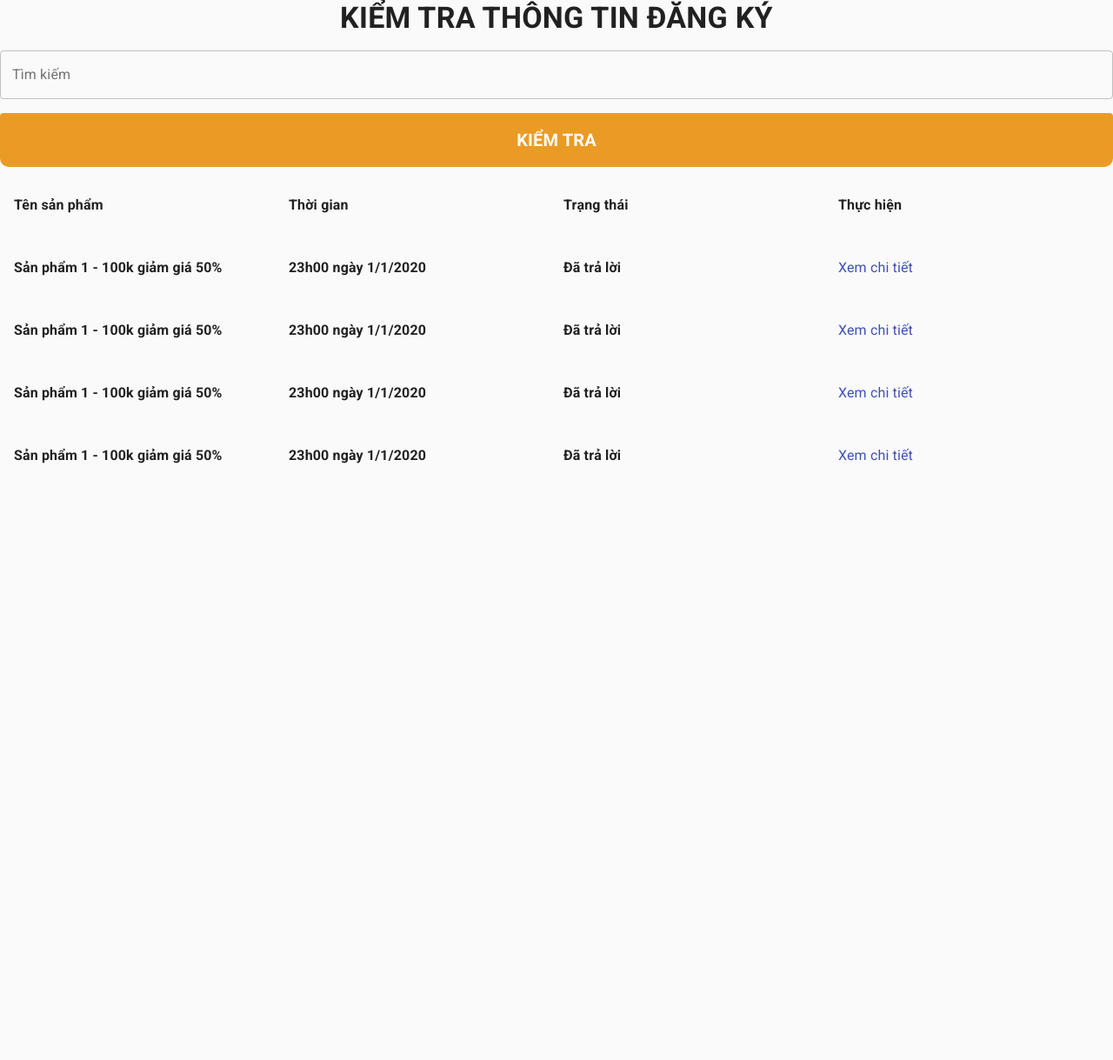
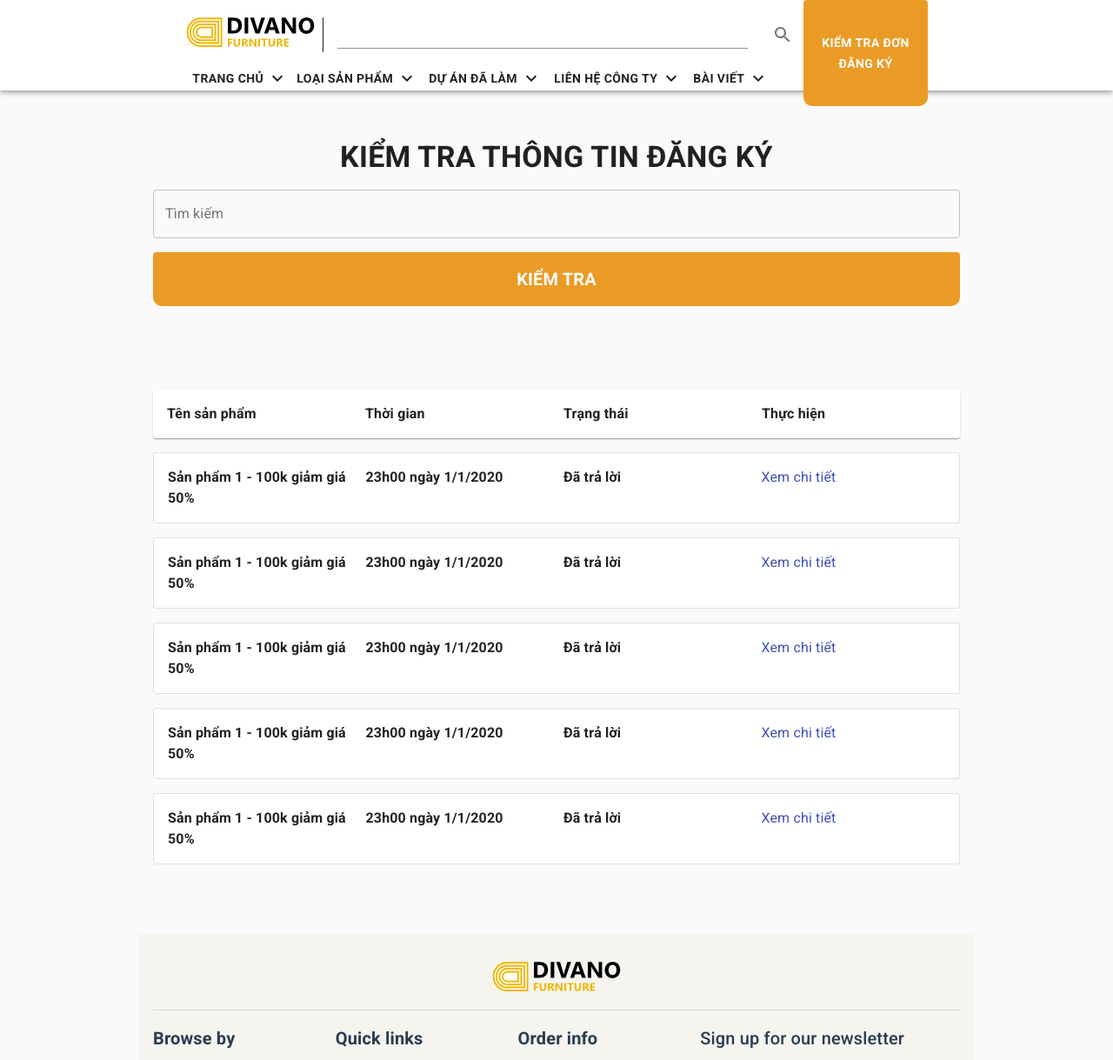
Before and after one commit to kobato-chan1912/NextJS-Template, a Next.js app: page /trackingOrder in a window 1280 px wide. Shown: the top 1219 px of the page at 87% size. Before the commit the page ends 800 px from the top, so only its background shows below. Built offline with nearby package versions, Linux system fonts and the light colour scheme.

Commit message:
Update CSS + Route Page

```diff
--- a/components/ExampleEmail/index.js
+++ b/components/ExampleEmail/index.js
@@ -40,7 +40,7 @@ export default function ExampleEmail() {
                   left: 0,
                   width: "100%",
                   paddingTop: "10%",
-                  paddingLeft: '5%',
+                  paddingLeft: "5%",
                 }}
               >
                 <CardContent>
@@ -62,7 +62,7 @@ export default function ExampleEmail() {
                     </Grid>
                     <Grid item xs={12}>
                       <Grid container spacing={4} alignItems="center">
-                        <Grid item xs={12} md={4}>
+                        <Grid item xs={12} md={6}>
                           <TextFieldWhite
                             label="Enter your e-mail"
                             variant="outlined"
@@ -76,6 +76,8 @@ export default function ExampleEmail() {
                               style={{
                                 color: "white",
                                 borderColor: "white",
+                                paddingTop: "0.5rem",
+                                paddingBottom: "0.5rem",
                               }}
                             >
                               <b>Subscribe now</b>
--- a/components/Header/Appbar.js
+++ b/components/Header/Appbar.js
@@ -29,7 +29,7 @@ export default function Appbar({
               <Box pt={2}>
                 <Grid container spacing={2} alignItems="center">
                   <Grid item xs="auto">
-                    <Box borderRight={1} pr={1}>
+                    <Box borderRight={1} pr={1} style={{ cursor: "pointer" }}>
                       <Image
                         src="/images/divanoLogo.svg"
                         alt="Picture of Logo"
@@ -49,13 +49,8 @@ export default function Appbar({
                 </Grid>
               </Box>
               {/* ----------------------- */}
-              <Grid
-                container
-                spacing={2}
-                alignItems="center"
-                justify="space-between"
-              >
-                <Grid item xs={2}>
+              <Grid container spacing={2} alignItems="center">
+                <Grid item xs="auto" style={{ paddingRight: "7rem" }}>
                   {/* <ButtonMenu label={<b>TRANG CHỦ</b>} /> */}
                   <ItemHeader
                     label={
@@ -79,7 +74,7 @@ export default function Appbar({
                     }
                   />
                 </Grid>
-                <Grid item xs={2}>
+                <Grid item xs="auto" style={{ paddingRight: "9rem" }}>
                   {/* <ButtonMenu label={<b>LOẠI SẢN PHẨM</b>} /> */}
                   <ItemHeader
                     label={
@@ -99,7 +94,7 @@ export default function Appbar({
                     }
                   />
                 </Grid>
-                <Grid item xs={2}>
+                <Grid item xs="auto" style={{ paddingRight: "8.5rem" }}>
                   {/* <ButtonMenu label={<b>DỰ ÁN ĐÃ LÀM</b>} /> */}
                   <ItemHeader
                     label={
@@ -119,7 +114,7 @@ export default function Appbar({
                     }
                   />
                 </Grid>
-                <Grid item xs={2}>
+                <Grid item xs="auto" style={{ paddingRight: "9.5rem" }}>
                   {/* <ButtonMenu label={<b>LIÊN HỆ CÔNG TY</b>} /> */}
                   <ItemHeader
                     label={
@@ -143,7 +138,7 @@ export default function Appbar({
                     }
                   />
                 </Grid>
-                <Grid item xs={2}>
+                <Grid item xs="auto" style={{ paddingRight: "7rem" }}>
                   {/* <ButtonMenu label={<b>BÀI VIẾT</b>} /> */}
                   <ItemHeader
                     label={
--- a/pages/trackingOrder/index.js
+++ b/pages/trackingOrder/index.js
@@ -2,16 +2,56 @@ import {
   Box,
   Button,
   Card,
+  createMuiTheme,
   Grid,
   Link,
   TextField,
   Typography,
 } from "@material-ui/core";
+import { makeStyles } from "@material-ui/styles";
+import Footer from "components/Footer";
+import Header from "components/Header";
 import React from "react";
 
+const theme = createMuiTheme({
+  breakpoints: {
+    values: {
+      xs: 0,
+      sm: 600,
+      md: 960,
+      lg: 1280,
+      xl: 1920,
+    },
+  },
+});
+
+const useStyles = makeStyles(() => ({
+  styleBox: {
+    paddingTop: theme.spacing(10),
+    [theme.breakpoints.up("sm")]: {
+      paddingTop: theme.spacing(20),
+    },
+  },
+  styleBoxDescription: {
+    marginTop: theme.spacing(5),
+    [theme.breakpoints.up("sm")]: {
+      marginTop: theme.spacing(10),
+    },
+  },
+}));
+
 export default function TrackingOrder() {
+  const classes = useStyles();
+
   return (
     <>
+      <div style={{ position: "relative" }}>
+        <div style={{ position: "fixed", zIndex: "999", width: "100%" }}>
+          <Header />
+        </div>
+        <Grid container justify="center">
+          <Grid item xs={12} md={9}>
+            <Box px={2} className={classes.styleBox}>
               <Grid container justify="center">
                 <Grid item xs={12}>
                   <Grid container spacing={2}>
@@ -21,7 +61,11 @@ export default function TrackingOrder() {
                       </Typography>
                     </Grid>
                     <Grid item xs={12}>
-              <TextField fullWidth variant="outlined" label="Tìm kiếm" />
+                      <TextField
+                        fullWidth
+                        variant="outlined"
+                        label="Tìm kiếm"
+                      />
                     </Grid>
                     <Grid item xs={12}>
                       <Button
@@ -39,6 +83,7 @@ export default function TrackingOrder() {
                       </Button>
                     </Grid>
                     <Grid item xs={12}>
+                      <Card className={classes.styleBoxDescription}>
                         <Box p={2}>
                           <Grid container spacing={2}>
                             <Grid item xs>
@@ -63,10 +108,11 @@ export default function TrackingOrder() {
                             </Grid>
                           </Grid>
                         </Box>
+                      </Card>
                     </Grid>
                     {/* Cho nay` map ra nha */}
                     <Grid item xs={12}>
-              <div>
+                      <Card variant="outlined">
                         <Box p={2}>
                           <Grid container spacing={2}>
                             <Grid item xs>
@@ -86,16 +132,18 @@ export default function TrackingOrder() {
                             </Grid>
                             <Grid item xs>
                               <Typography component="div">
-                        <Link style={{ cursor: "pointer" }}>Xem chi tiết</Link>
+                                <Link style={{ cursor: "pointer" }}>
+                                  Xem chi tiết
+                                </Link>
                               </Typography>
                             </Grid>
                           </Grid>
                         </Box>
-              </div>
+                      </Card>
                     </Grid>
 
                     <Grid item xs={12}>
-              <div>
+                      <Card variant="outlined">
                         <Box p={2}>
                           <Grid container spacing={2}>
                             <Grid item xs>
@@ -115,16 +163,18 @@ export default function TrackingOrder() {
                             </Grid>
                             <Grid item xs>
                               <Typography component="div">
-                        <Link style={{ cursor: "pointer" }}>Xem chi tiết</Link>
+                                <Link style={{ cursor: "pointer" }}>
+                                  Xem chi tiết
+                                </Link>
                               </Typography>
                             </Grid>
                           </Grid>
                         </Box>
-              </div>
+                      </Card>
                     </Grid>
 
                     <Grid item xs={12}>
-              <div>
+                      <Card variant="outlined">
                         <Box p={2}>
                           <Grid container spacing={2}>
                             <Grid item xs>
@@ -144,16 +194,18 @@ export default function TrackingOrder() {
                             </Grid>
                             <Grid item xs>
                               <Typography component="div">
-                        <Link style={{ cursor: "pointer" }}>Xem chi tiết</Link>
+                                <Link style={{ cursor: "pointer" }}>
+                                  Xem chi tiết
+                                </Link>
                               </Typography>
                             </Grid>
                           </Grid>
                         </Box>
-              </div>
+                      </Card>
                     </Grid>
 
                     <Grid item xs={12}>
-              <div>
+                      <Card variant="outlined">
                         <Box p={2}>
                           <Grid container spacing={2}>
                             <Grid item xs>
@@ -173,16 +225,56 @@ export default function TrackingOrder() {
                             </Grid>
                             <Grid item xs>
                               <Typography component="div">
-                        <Link style={{ cursor: "pointer" }}>Xem chi tiết</Link>
+                                <Link style={{ cursor: "pointer" }}>
+                                  Xem chi tiết
+                                </Link>
                               </Typography>
                             </Grid>
                           </Grid>
                         </Box>
-              </div>
+                      </Card>
+                    </Grid>
+
+                    <Grid item xs={12}>
+                      <Card variant="outlined">
+                        <Box p={2}>
+                          <Grid container spacing={2}>
+                            <Grid item xs>
+                              <Typography>
+                                <b>Sản phẩm 1 - 100k giảm giá 50%</b>
+                              </Typography>
+                            </Grid>
+                            <Grid item xs>
+                              <Typography>
+                                <b>23h00 ngày 1/1/2020</b>
+                              </Typography>
+                            </Grid>
+                            <Grid item xs>
+                              <Typography>
+                                <b>Đã trả lời</b>
+                              </Typography>
+                            </Grid>
+                            <Grid item xs>
+                              <Typography component="div">
+                                <Link style={{ cursor: "pointer" }}>
+                                  Xem chi tiết
+                                </Link>
+                              </Typography>
+                            </Grid>
+                          </Grid>
+                        </Box>
+                      </Card>
                     </Grid>
                   </Grid>
                 </Grid>
               </Grid>
+            </Box>
+            <Box my={8} className={classes.styleBoxDescription}>
+              <Footer />
+            </Box>
+          </Grid>
+        </Grid>
+      </div>
     </>
   );
 }
```
Also changed, not shown: pages/detail/index.js (+60 -8 lines), pages/home/index.js (+63 -4 lines), pages/resultSearch/index.js (+61 -11 lines). Lines whose indentation alone changed are shown as unchanged.
